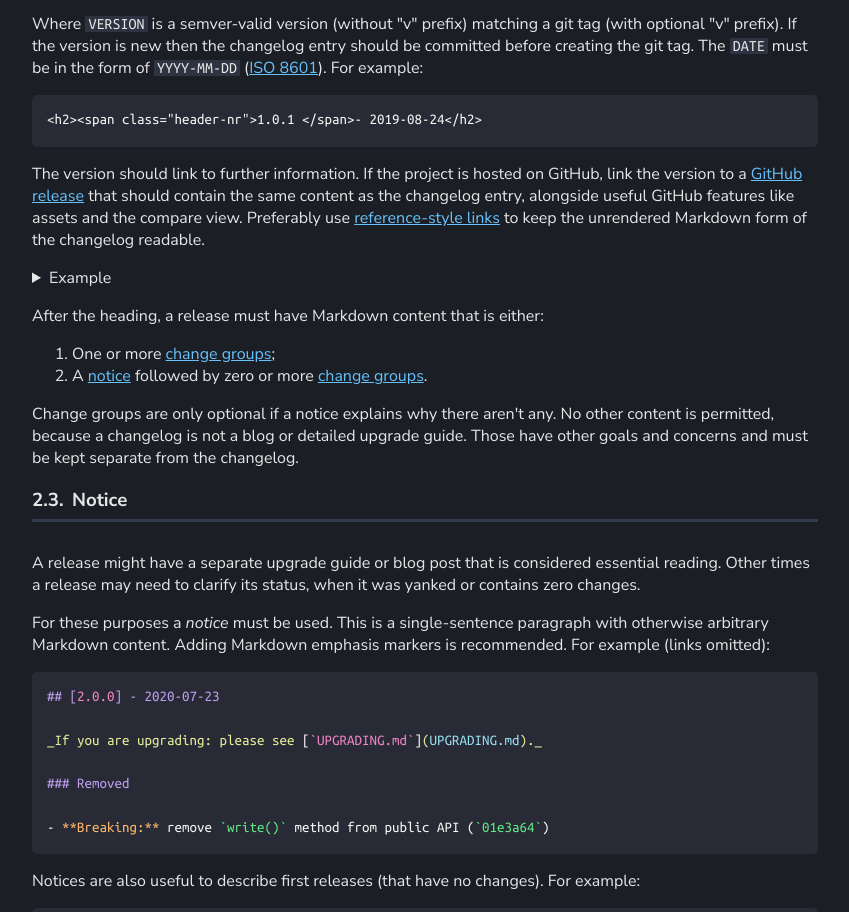
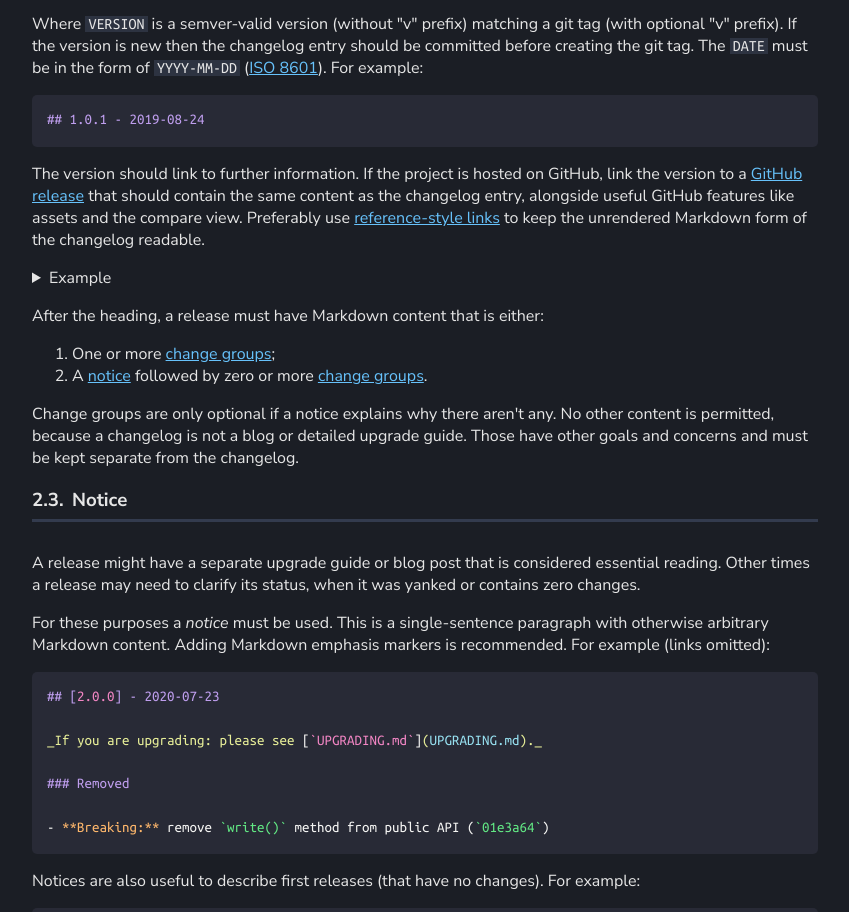
Before and after one commit to vweevers/common-changelog, a plain HTML site: page index.html in a window 1280 px wide. Shown: the part 3247-4159 px from the top of the page, without its empty margins (215-1064 px from the left). Drawn offline with Linux system fonts and the light colour scheme.

Commit message:
deploy: cef81740d6e6de3dce10c49ba270345aca9a8e85

```diff
--- a/index.html
+++ b/index.html
@@ -106,7 +106,7 @@
     <pre style="background: #282A36"><code class="language-md"><span style="color: #BF9EEE">## VERSION - DATE</span>
 </code></pre>
     <p>Where <code>VERSION</code> is a semver-valid version (without "v" prefix) matching a git tag (with optional "v" prefix). If the version is new then the changelog entry should be committed before creating the git tag. The <code>DATE</code> must be in the form of <code>YYYY-MM-DD</code> (<a href="http://www.iso.org/iso/home/standards/iso8601.htm">ISO 8601</a>). For example:</p>
-    <pre style="background: #282A36"><code class="language-md"><span style="color: #F6F6F4">&#x3C;h2>&#x3C;span class="header-nr">1.0.1 &#x3C;/span>- 2019-08-24&#x3C;/h2></span>
+    <pre style="background: #282A36"><code class="language-md"><span style="color: #BF9EEE">## 1.0.1 - 2019-08-24</span>
 </code></pre>
     <p>The version should link to further information. If the project is hosted on GitHub, link the version to a <a href="https://help.github.com/articles/creating-releases/">GitHub release</a> that should contain the same content as the changelog entry, alongside useful GitHub features like assets and the compare view. Preferably use <a href="https://daringfireball.net/projects/markdown/syntax#link">reference-style links</a> to keep the unrendered Markdown form of the changelog readable.</p>
     <details>
```
